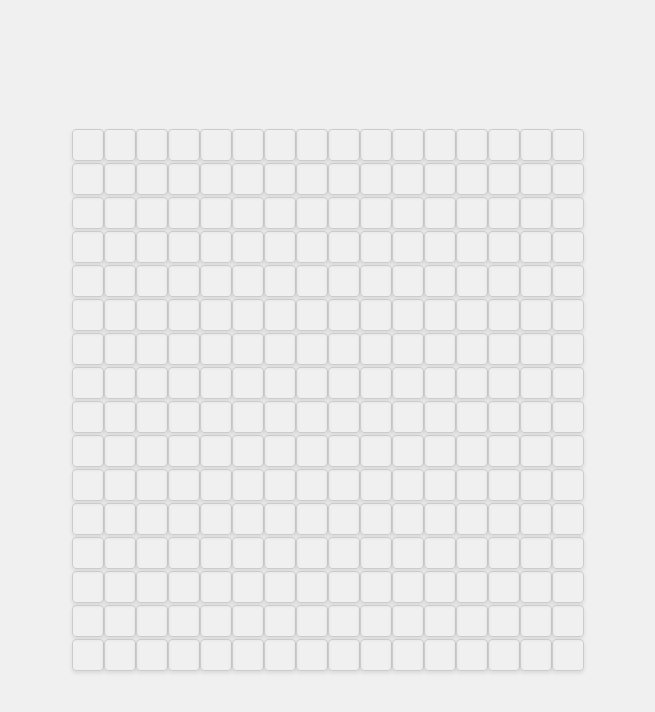
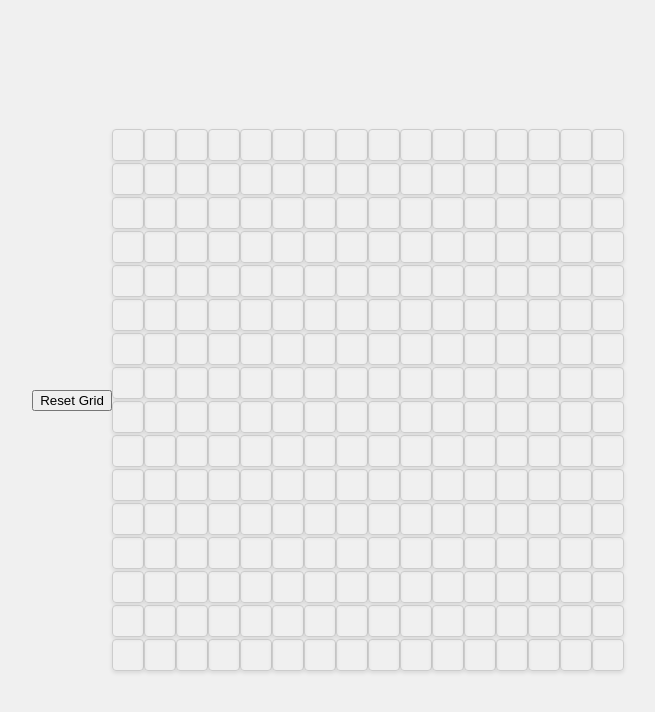
Before and after one commit to Sshahryar/odin-EtchASketch, a plain HTML site: page index.html in a window 1280 px wide. Shown: the whole page, without its empty margins (313-968 px from the left). Drawn offline with Linux system fonts and the light colour scheme.

Commit message:
Added button which allows the grid to be reset.

```diff
--- a/index.html
+++ b/index.html
@@ -9,6 +9,7 @@
 </head>
 
 <body>
+  <button id="resetButton">Reset Grid</button>
   <div id="container"></div>
   <script src="script.js"></script>
 </body>
```
